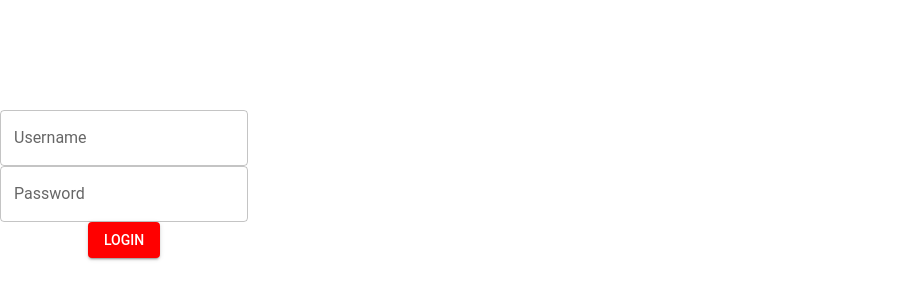
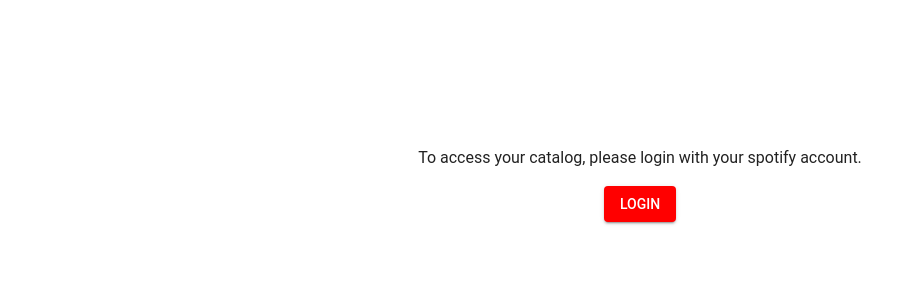
Before and after one commit to code-shark0/Spotify-Catalog, a React (Vite) app: page / in a window 1280 px wide. Shown: the part 216-516 px from the top of the page, without its empty margins (0-924 px from the left). Built offline with nearby package versions, Linux system fonts and the light colour scheme.

Commit message:
Cleanup home pages

```diff
--- a/src/pages/HomePage.tsx
+++ b/src/pages/HomePage.tsx
@@ -6,7 +6,7 @@
 const Homepage: FC = () => {
     return (
         <Box>
-            <TextInput/>
+            <TextInput label={'Search'}/>
             <ResultsList/>
         </Box>
     )
--- a/src/pages/LoginPage.tsx
+++ b/src/pages/LoginPage.tsx
@@ -1,12 +1,12 @@
-import { Box, TextField } from "@mui/material";
+import { Box, Typography } from "@mui/material";
 import React, { FC } from "react";
 import LoginButton from "../components/LoginButton";
 import AuthService from '../utils/auth';
-import TextInput from "../components/TextInput";
 
 const LoginPage: FC = () => {
     const handleLoginClick = () => {
         AuthService.login();
+        console.log('in login click')
     }
 
     return (
@@ -16,10 +16,13 @@
                 flexDirection: 'column',
                 justifyContent: 'center',
                 alignItems: 'center',
-                height: '100vh'
+                height: '100vh',
+                width: '100vw',
+                gap: '1rem',
             }}>
-            <TextField label={"Username"} variant={"outlined"} />
-            <TextField label={"Password"} variant={"outlined"} type={"password"}/>
+                <Typography>
+                    To access your catalog, please login with your spotify account.
+                </Typography>
             <LoginButton onClick={handleLoginClick}/>
         </Box>
     )
```
